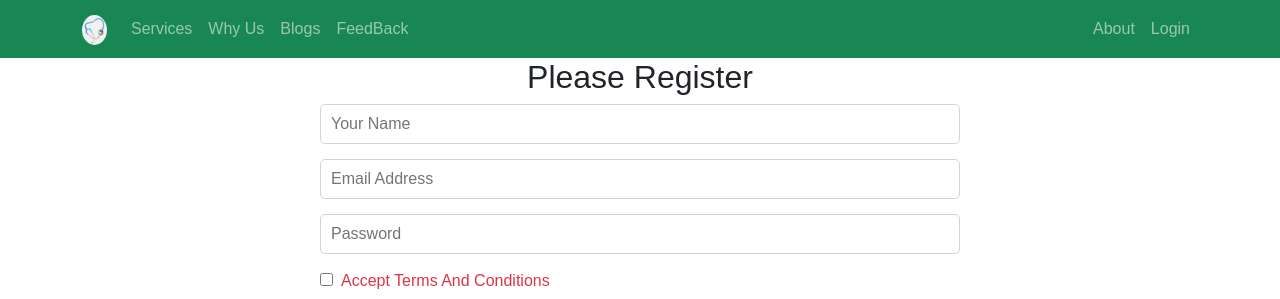
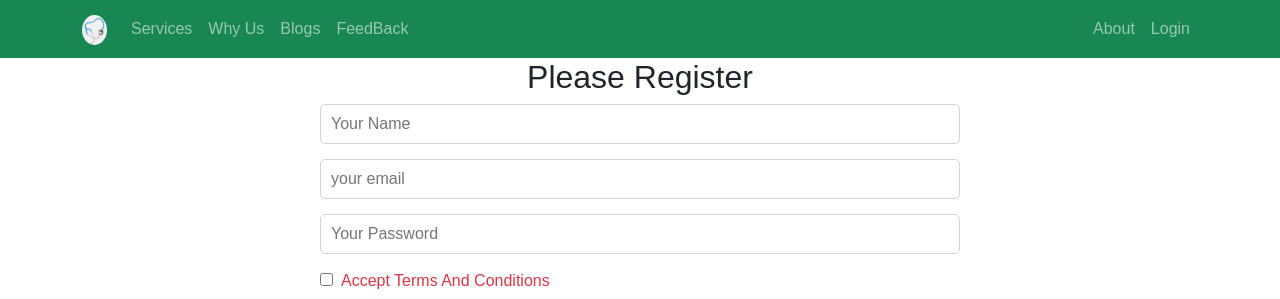
Before and after one commit to lamiamostafa/grocery-shop-website-client-side, a React (Create React App) app: page /register in a window 1280 px wide. Shown: the top 299 px of the page. Built offline with nearby package versions, Linux system fonts and the light colour scheme; no server answers.

Commit message:
registration form is added

```diff
--- a/src/Pages/Login/Register/Register.css
+++ b/src/Pages/Login/Register/Register.css
@@ -1,8 +1,9 @@
-.register-form{
+.register-form {
     margin: 0 auto;
     width: 50%;
 }
-.register-form input:not([type=checkbox]){
+
+.register-form input:not([type=checkbox]) {
     display: block;
     width: 100%;
     height: 40px;
--- a/src/Pages/Login/Register/Register.js
+++ b/src/Pages/Login/Register/Register.js
@@ -43,11 +43,9 @@ const Register = () => {
         <div className='register-form'>
             <h2 style={{ textAlign: 'center' }}>Please Register</h2>
             <form onSubmit={handleRegister}>
-                <input type="text" name="name" id="" placeholder='Your Name' />
-
-                <input type="email" name="email" id="" placeholder='Email Address' required />
-
-                <input type="password" name="password" id="" placeholder='Password' required />
+                <input type="text" name="name" style={{ textTransform: "capitalize" }} id="" placeholder='Your Name' required />
+                <input type="email" name="email" style={{ textTransform: "lowercase" }} id="" placeholder='Your Email' required />
+                <input type="password" name="password" id="" placeholder="Your Password" required />
                 <input onClick={() => setAgree(!agree)} type="checkbox" name="terms" id="terms" />
 
                 <label className={`ps-2 ${agree ? '' : 'text-danger'}`} htmlFor="terms">Accept  Terms and Conditions</label>
```
